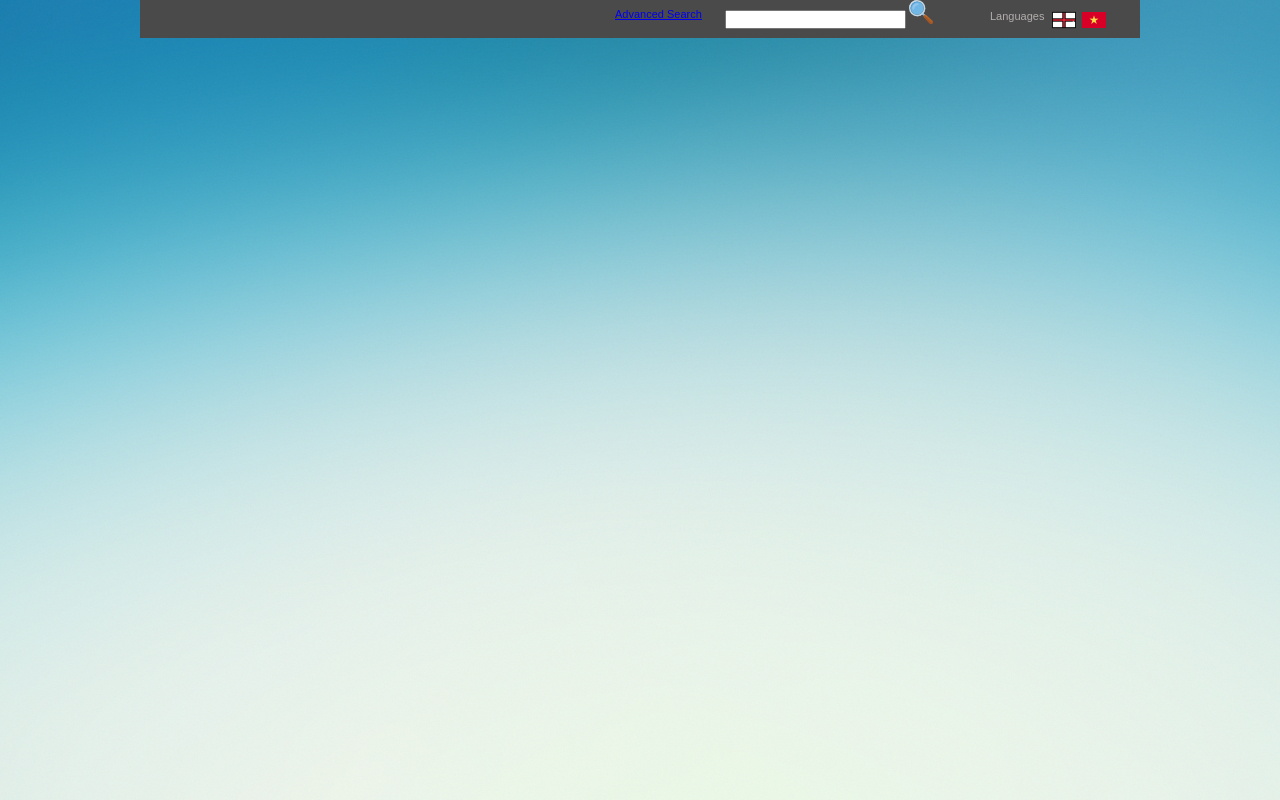
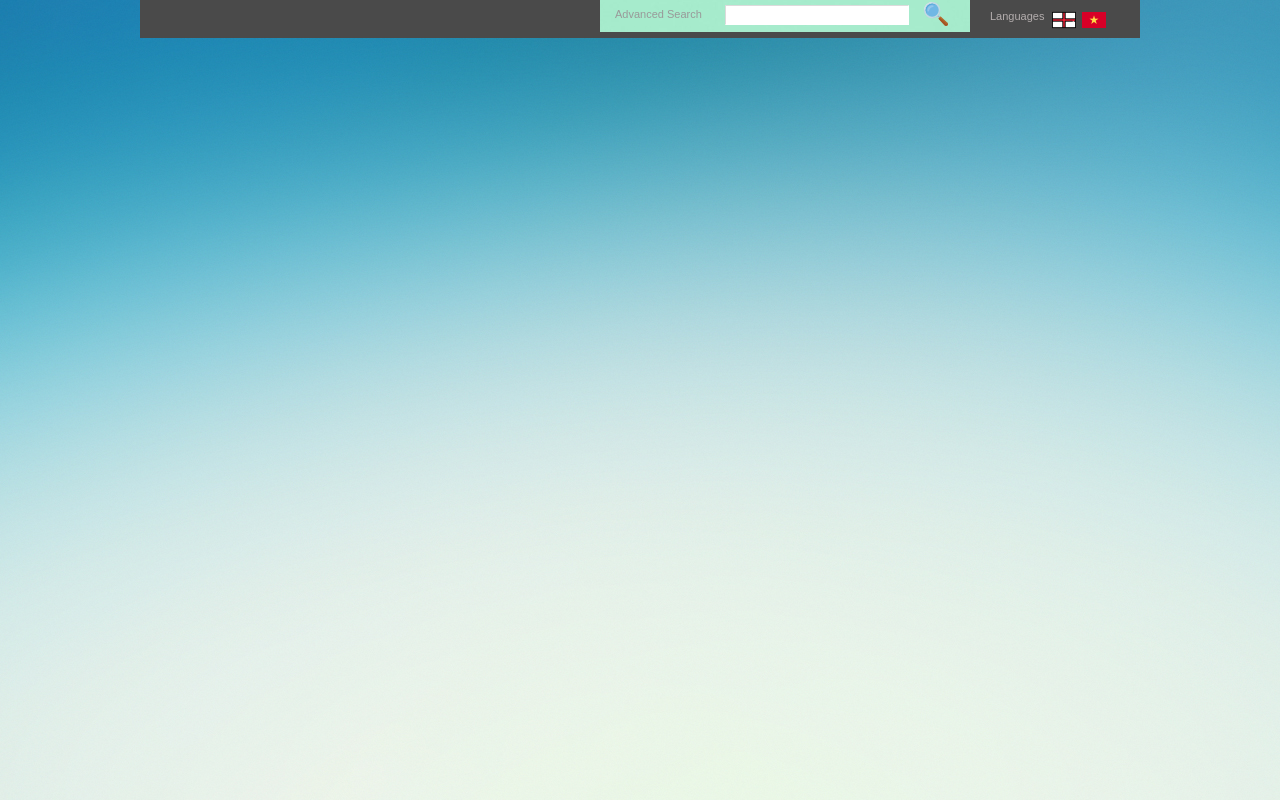
Before and after one commit to judares/MidTerm, a plain HTML site: page DAGK/index.html in a window 1280 px wide. Drawn offline with Linux system fonts and the light colour scheme.

Commit message:
edit header

```diff
--- a/DAGK/style.css
+++ b/DAGK/style.css
@@ -49,14 +49,34 @@ body {
     width: 370px;
     height: 32px;
     float: right;
-    background: url() no-repeat center;
+    background: url(./images/top_search_bg.jpg) no-repeat center;
     margin-right: 20px;
 
 }
 
 .search .search_text {
-    padding: 8px 0 0 15px;
+    padding: 8px 0 8px 15px;
     float: left;
     width: 110px;
     color: #999999;
 }
+
+.search .search_text a {
+    color: #999999;
+    text-decoration: none;
+}
+
+.search .search_input {
+    width: 182px;
+    height: 18px;
+    margin-top: 5px;
+    border: 1px solid #dbdbdb;
+    float: left;
+    border-bottom-color: #ffffff;
+    border-right-color: #ffffff;
+}
+
+.search .search_bt {
+    float: left;
+    padding: 2px 0 0 15px;
+}
```
Also changed, not shown: DAGK/images/top_search_bg.jpg (added), DAGK/images/top_search_bg.png (added).
